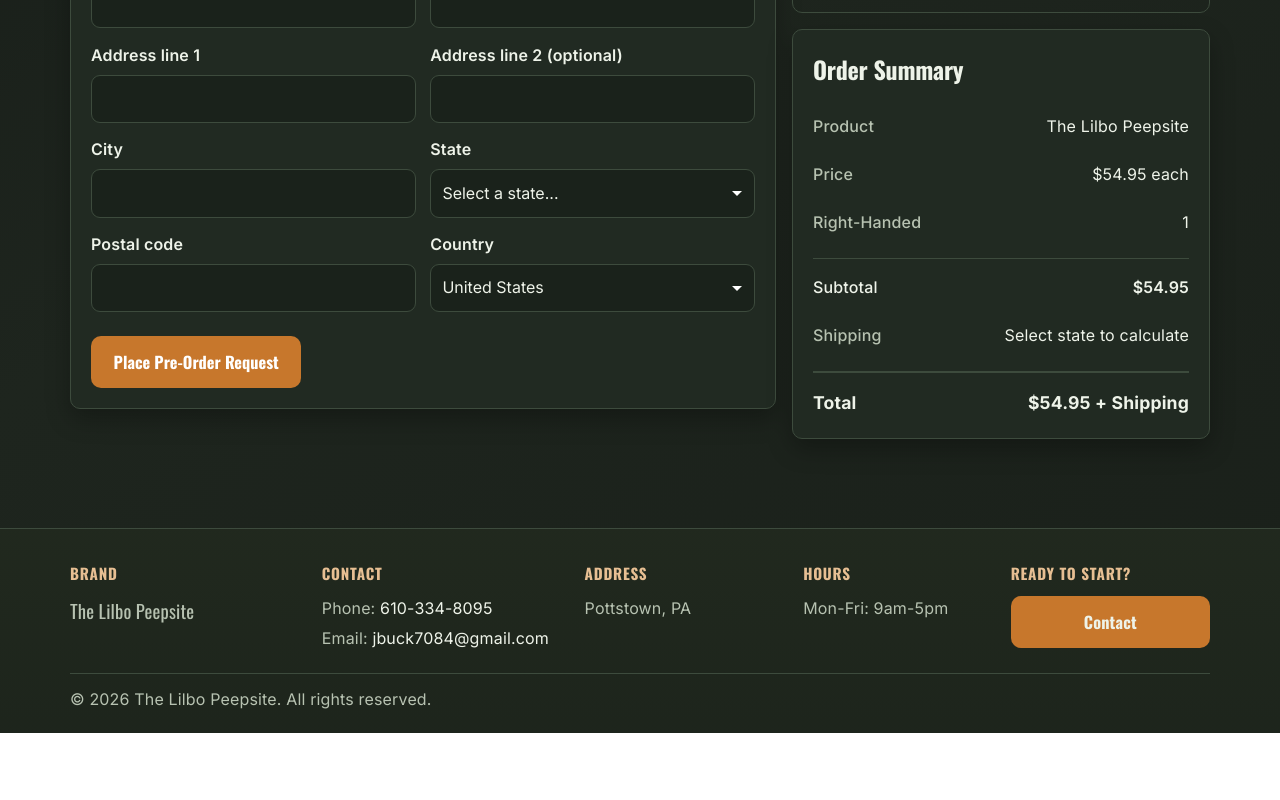
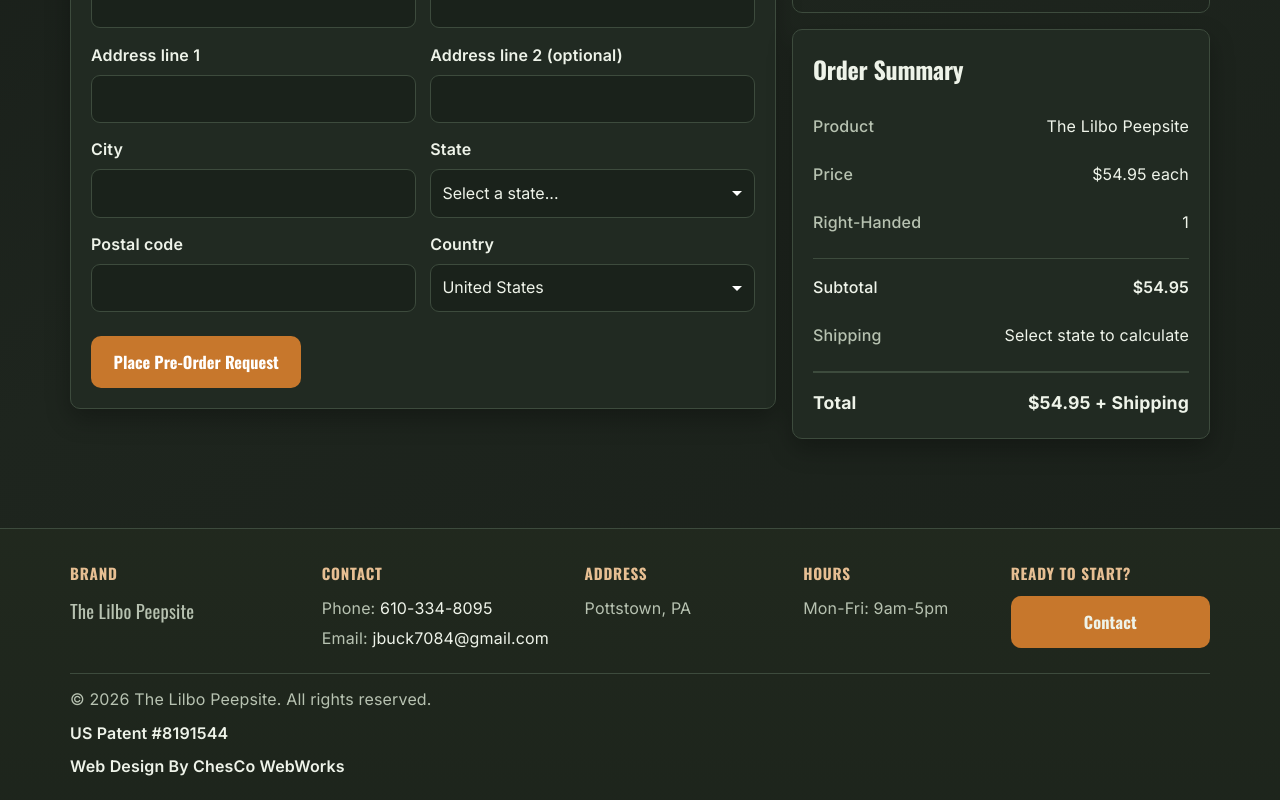
Before and after one commit to nicopandrex/lilbopeep-demo, a React (Vite) app: page /checkout in a window 1280 px wide. Shown: the part 593-1393 px from the top of the page. Before the commit the page ends 1326 px from the top, so only its background shows below. Built offline with nearby package versions, Linux system fonts and the light colour scheme.

Commit message:
added to footer

```diff
--- a/src/components/Footer.jsx
+++ b/src/components/Footer.jsx
@@ -38,6 +38,12 @@
       </div>
       <div className="container footer-bottom">
         <p>&copy; {new Date().getFullYear()} The Lilbo Peepsite. All rights reserved.</p>
+        <p className="footer-patent">US Patent #8191544</p>
+        <p className="footer-credit">
+          <a href="https://chescowebworks.com/" target="_blank" rel="noopener noreferrer">
+            Web Design By ChesCo WebWorks
+          </a>
+        </p>
       </div>
     </footer>
   );
--- a/src/index.css
+++ b/src/index.css
@@ -1281,6 +1281,27 @@
   color: var(--muted);
 }
 
+.footer-patent {
+  font-weight: 600;
+  color: var(--text) !important;
+  margin-top: 0.5rem !important;
+}
+
+.footer-credit {
+  margin-top: 0.5rem !important;
+}
+
+.footer-credit a {
+  color: var(--text);
+  font-weight: 600;
+  text-decoration: none;
+  transition: color 0.2s ease;
+}
+
+.footer-credit a:hover {
+  color: var(--primary);
+}
+
 .reveal {
   animation: fadeUp 0.55s ease both;
 }
```
